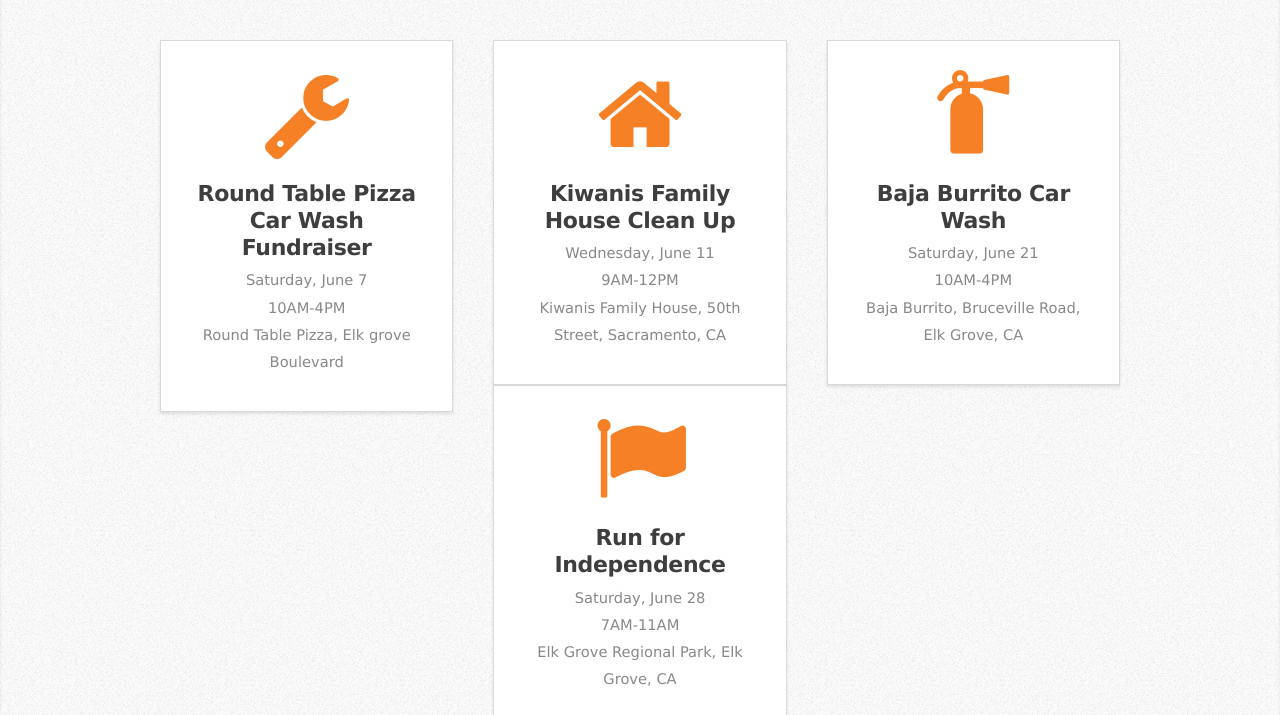
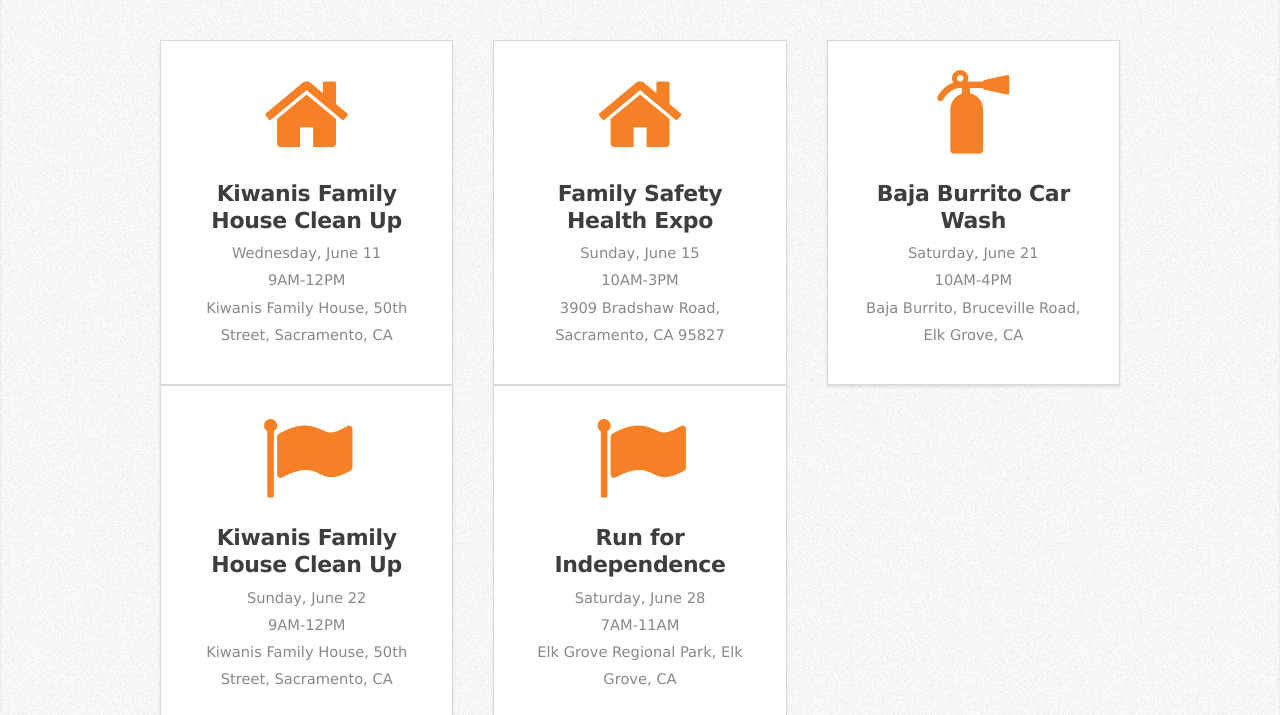
Before and after one commit to PGKeyClub/pgkeyclub.github.io, a plain HTML site: page index.html in a window 1280 px wide. Shown: the part 725-1440 px from the top of the page. Drawn offline with Linux system fonts and the light colour scheme; a web font is replaced by a local one.

Commit message:
Edited website a bit

```diff
--- a/index.html
+++ b/index.html
@@ -61,18 +61,6 @@
 						<div class="row">
                             <div class="4u">
 								<section class="box box-style1">
-									<span class="fa featured fa-wrench"></span>
-									<h3>Round Table Pizza Car Wash Fundraiser</h3>
-									<p>Saturday, June 7
-                                    <br>
-                                    10AM-4PM
-                                    <br>
-                                    Round Table Pizza, Elk grove Boulevard
-                                    </p>
-								</section>
-							</div>
-                            <div class="4u">
-								<section class="box box-style1">
 									<span class="fa featured fa-home"></span>
 									<h3>Kiwanis Family House Clean Up</h3>
 									<p>Wednesday, June 11
@@ -85,6 +73,18 @@
 							</div>
                             <div class="4u">
 								<section class="box box-style1">
+									<span class="fa featured fa-home"></span>
+									<h3><a href="http://www.sacramento365.com/event/detail/441777243/Family_Safety_Health_Expo" target="_blank">Family Safety Health Expo</a></h3>
+									<p>Sunday, June 15
+                                    <br>
+                                    10AM-3PM
+                                    <br>
+                                    3909 Bradshaw Road, Sacramento, CA 95827
+                                    </p>
+								</section>
+							</div>
+                            <div class="4u">
+								<section class="box box-style1">
 									<span class="fa featured fa-fire-extinguisher"></span>
 									<h3>Baja Burrito Car Wash</h3>
 									<p>Saturday, June 21
@@ -92,6 +92,18 @@
                                     10AM-4PM
                                     <br>
                                     Baja Burrito, Bruceville Road, Elk Grove, CA
+                                    </p>
+								</section>
+							</div>
+                            <div class="4u">
+								<section class="box box-style1">
+									<span class="fa featured fa-flag"></span>
+									<h3>Kiwanis Family House Clean Up</h3>
+									<p>Sunday, June 22
+                                    <br>
+                                    9AM-12PM
+                                    <br>
+                                    Kiwanis Family House, 50th Street, Sacramento, CA
                                     </p>
 								</section>
 							</div>
@@ -208,8 +220,8 @@
 								<hr />
 								<h3>Find us on ...</h3>
 								<ul class="social">
-									<li class="facebook"><a href="https://www.youtube.com/user/pgkeyclub" target="_blank" class="fa fa-facebook"><span>Facebook</span></a></li>
-                                    <li class="youtube"><a href="https://www.facebook.com/groups/260571937325939/" target="_blank" class="fa fa-youtube"><span>YouTube</span></a></li>
+									<li class="facebook"><a href="https://www.facebook.com/groups/260571937325939/" target="_blank" class="fa fa-facebook"><span>Facebook</span></a></li>
+                                    <li class="youtube"><a href="https://www.youtube.com/user/pgkeyclub" target="_blank" class="fa fa-youtube"><span>YouTube</span></a></li>
                                     <!--<li class="twitter"><a href="http://twitter.com/n33co" class="fa fa-twitter"><span>Twitter</span></a></li>
 									<li class="dribbble"><a href="http://dribbble.com/n33" class="fa fa-dribbble"><span>Dribbble</span></a></li>
 									<li class="linkedin"><a href="#" class="fa fa-linkedin"><span>LinkedIn</span></a></li>
```
